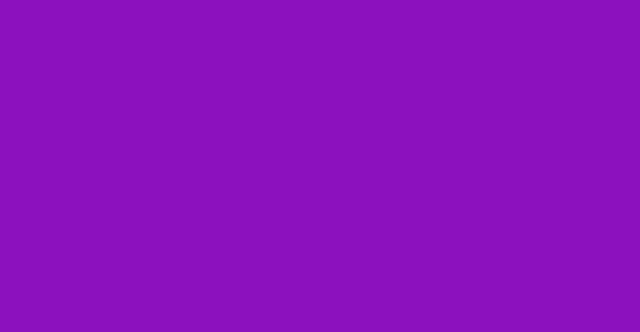
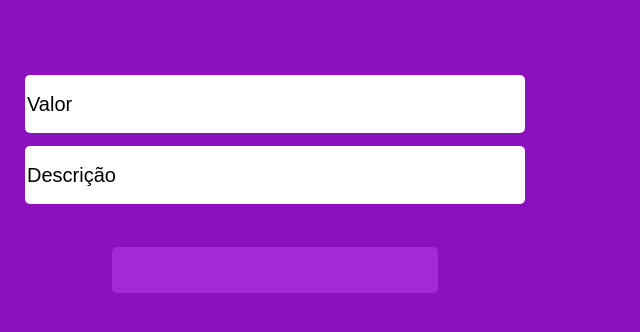
Before and after one commit to pedrobme/projeto14-mywallet-front, a React (Create React App) app: page /entry/1 in a window 1280 px wide. Shown: the top 332 px of the page, without its empty margins (0-640 px from the left). Built offline with nearby package versions, Linux system fonts and the light colour scheme; a web font is replaced by a local one.

Commit message:
Feat: addEntry post

```diff
--- a/src/components/AddEntry.js
+++ b/src/components/AddEntry.js
@@ -1,53 +1,79 @@
+import axios from "axios";
+import { useContext, useState } from "react";
 import { useNavigate, useParams } from "react-router-dom";
 import styled from "styled-components";
+import { AuthContext } from "../contexts/AuthContext";
 
 const AddEntry = () => {
   const { entrytype } = useParams();
 
+  const { authToken } = useContext(AuthContext);
+
+  const [amount, setAmount] = useState("");
+  const [description, setDescription] = useState("");
+
   const navigate = useNavigate();
 
-  const handleClick = (event) => {
+  const handleClick = async (event) => {
     event.preventDefault();
+
+    const newEntryObject = {
+      amount: amount,
+      description: description,
+      type: entrytype,
+    };
+
+    try {
+      if (entrytype === "gain") {
+        console.log("entrou");
+        const response = await axios.post(
+          "http://localhost:5000/entry/gain",
+          newEntryObject,
+          {
+            headers: { Authorization: `Bearer ${authToken}` },
+          }
+        );
+        console.log(response);
+      } else if (entrytype === "loss") {
+        console.log("entrou");
+        const response = await axios.post(
+          "http://localhost:5000/entry/loss",
+          newEntryObject,
+          {
+            headers: { Authorization: `Bearer ${authToken}` },
+          }
+        );
+        console.log(response);
+      }
+    } catch (error) {
+      console.log(error);
+    }
 
     navigate(`/wallet`);
   };
 
-  const EntryJsx = () => {
-    const GainJsx = (
-      <ScreenContainer>
-        <StyledHeader>Nova Entrada</StyledHeader>
-        <StyledForm onSubmit={(event) => handleClick(event)}>
-          <StyledInput placeholder="Valor" />
-          <StyledInput placeholder="Descrição" />
-          <StyledButton type="submit">Salvar entrada</StyledButton>
-        </StyledForm>
-      </ScreenContainer>
-    );
-
-    const LossJsx = (
-      <ScreenContainer>
-        <StyledHeader>Nova Saída</StyledHeader>
-        <StyledForm onSubmit={(event) => handleClick(event)}>
-          <StyledInput placeholder="Valor" />
-          <StyledInput placeholder="Descrição" />
-          <StyledButton type="submit">Salvar saída</StyledButton>
-        </StyledForm>
-      </ScreenContainer>
-    );
-
-    switch (entrytype) {
-      case "gain":
-        return GainJsx;
-
-      case "loss":
-        return LossJsx;
-
-      default:
-        break;
-    }
-  };
-
-  return <EntryJsx />;
+  return (
+    <ScreenContainer>
+      <StyledHeader>
+        {entrytype === "gain" && "Nova entrada"}
+        {entrytype === "loss" && "Nova saída"}
+      </StyledHeader>
+      <StyledForm onSubmit={(event) => handleClick(event)}>
+        <StyledInput
+          placeholder="Valor"
+          onChange={(event) => setAmount(event.target.value)}
+        />
+        <StyledInput
+          placeholder="Descrição"
+          onChange={(event) => setDescription(event.target.value)}
+        />
+        <StyledButton type="submit">
+          {entrytype === "gain" && "Salvar entrada"}
+          {entrytype === "loss" && "Salvar saída"}
+        </StyledButton>
+      </StyledForm>
+    </ScreenContainer>
+  );
 };
 
 export default AddEntry;
```
